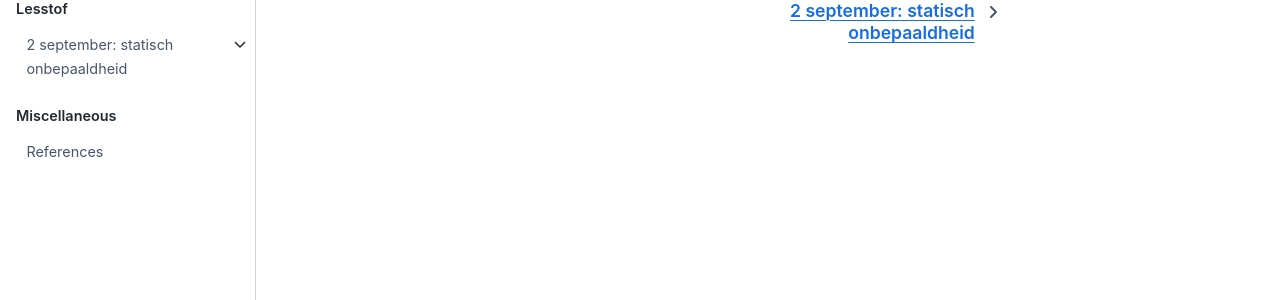
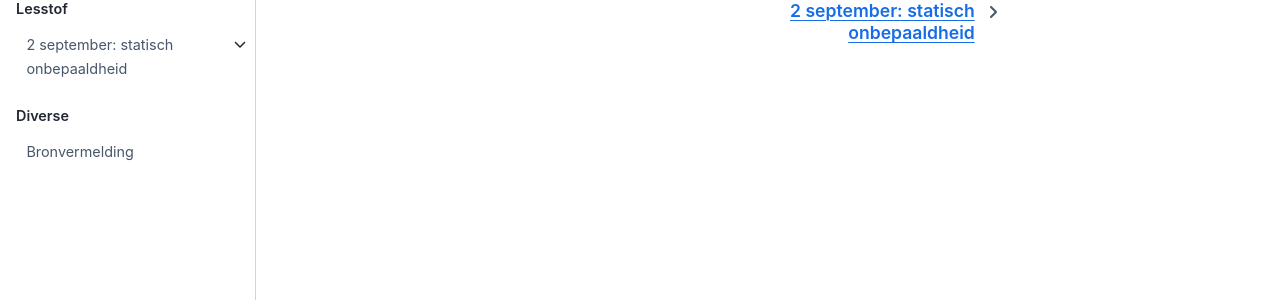
Before and after one commit to TUDelft-books/CTB2210, a Jupyter Book: the page built from book/intro.md, in a window 1280 px wide. Shown: the part 212-512 px from the top of the page. Built offline with Jupyter Book 1.0.4 settings and Sphinx 7.4.7 and the Sphinx Book theme 1.1.4, drawn with Linux system fonts in a browser that asks for light colours; pages that are not in the unit, such as notebooks, are missing from menus; comment, search, counter and statistics services are not loaded.

Commit message:
Update miscellaneous section and references to Dutch
Changed the 'Miscellaneous' section caption to 'Diverse' in the table of contents and updated the 'References' heading to 'Bronvermelding' in the references markdown file to use Dutch terminology.

```diff
--- a/book/_toc.yml
+++ b/book/_toc.yml
@@ -10,6 +10,6 @@ parts:
         title: Statische onbepaaldheid theorie
       - file: statisch_onbepaald/graad_bepalen.md
 
-  - caption: Miscellaneous
+  - caption: Diverse
     chapters:
     - file: references
--- a/book/references.md
+++ b/book/references.md
@@ -1,3 +1,3 @@
-# References
+# Bronvermelding
 :::{bibliography}
 :::
```
